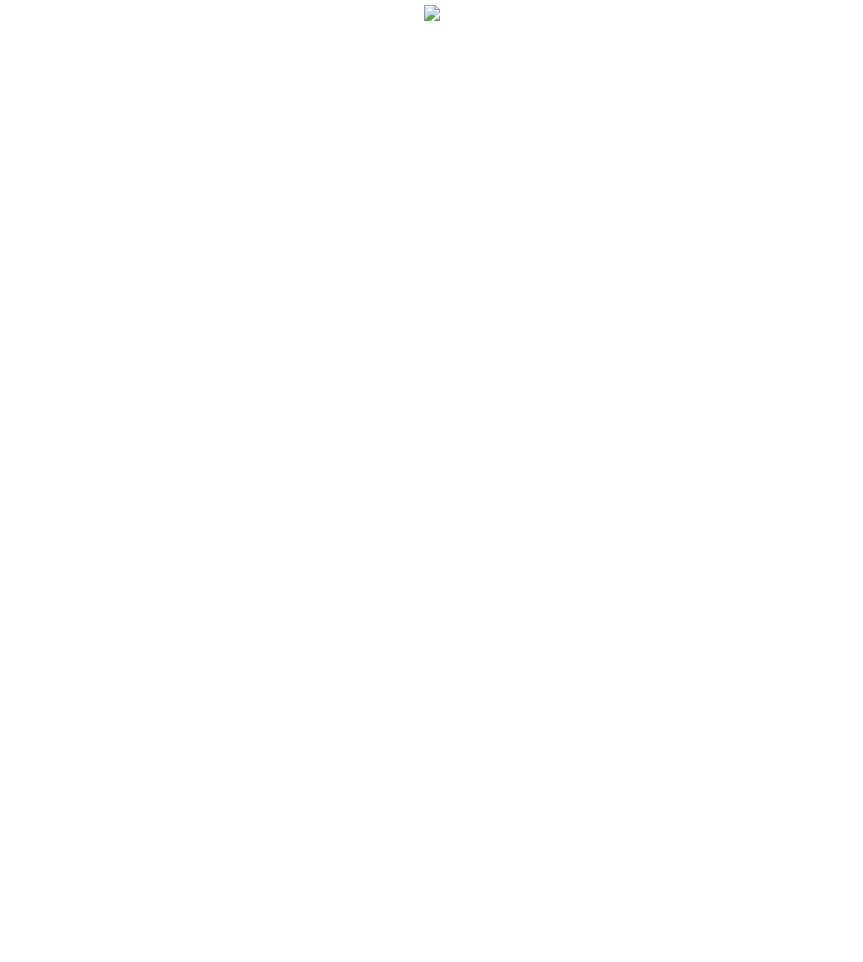
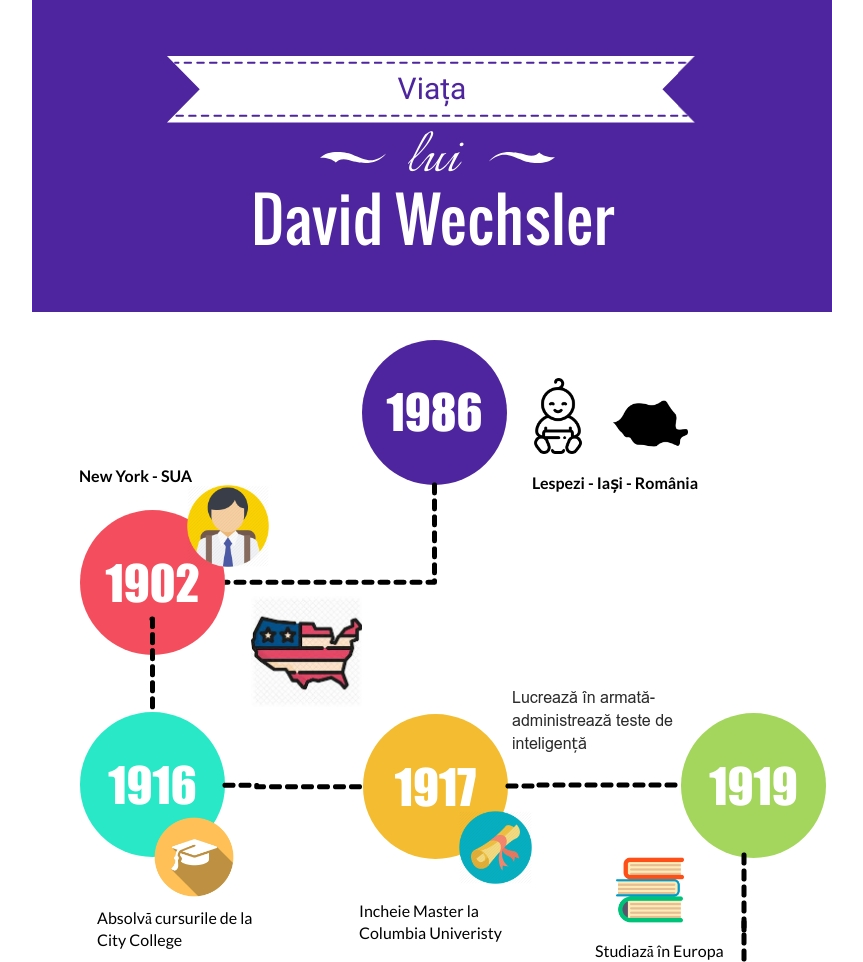
Before and after one commit to TonyLoo/hello-nodejs, a website: page public/test.html in a window 1280 px wide. Shown: the top 962 px of the page, without its empty margins (208-1071 px from the left). Before the commit the page ends 800 px from the top, so only its background shows below. Drawn offline with nearby package versions, Linux system fonts and the light colour scheme.

Commit message:
Update test.html

```diff
--- a/public/test.html
+++ b/public/test.html
@@ -18,7 +18,7 @@ color: #0099CC
 <body>
 
 <div class="text-center">
-	<img src="wechsler2.jpg" />
+	<img src="wechsler (2).jpg" />
 </div>
 </body>
 </html>
```
